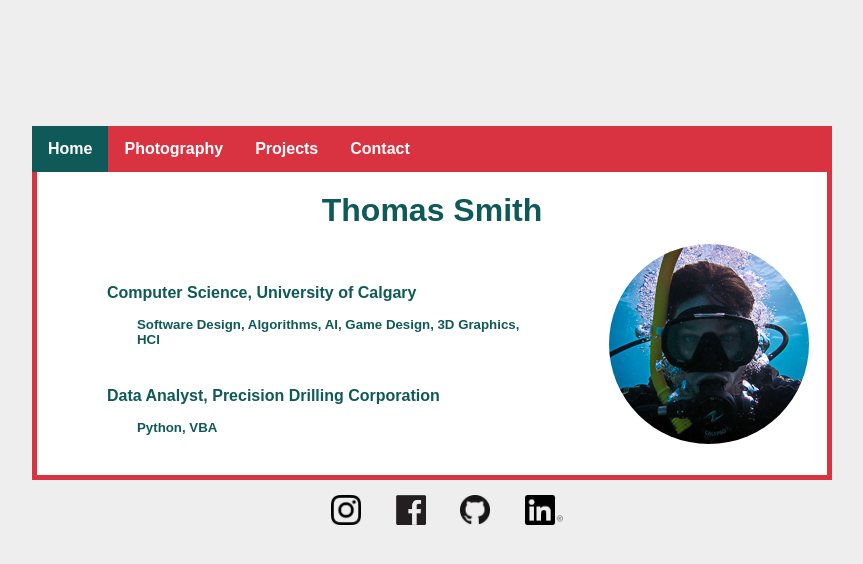
After one commit to TomJSmith/TomJSmith.github.io, a PHP site: page /mainPage.php in a window 1280 px wide. The commit adds this page. Shown: the top 564 px of the page, without its empty margins (208-1071 px from the left). Run offline with PHP 8.4, Linux system fonts and the light colour scheme.

Commit message:
changed all .html files to .php in preperation of php implementataion. Updated the contact page to have html forms. Changed a bit on the home page.

```diff
--- a/css/mainPage.css
+++ b/css/mainPage.css
@@ -5,19 +5,22 @@ body {
   text-align: center;
   color: #0F5959;
   background-image: image();
-  background-color: #EEEEEE
+  background-color: #EEE;
 }
 
-div.mainFrame {
+.mainFrame {
   background-color: #FFFFFF;
-  margin: 180px auto;
-  margin-bottom: 0px;
+  width: 90%;
+  margin-left: auto;
+  margin-right: auto;
+  margin-top: 10%;
   display: block;
+  min-width: 500px;
   max-width: 800px;
 
 }
 
-div.contentFrame {
+.contentFrame {
   overflow: hidden;
   text-align: left;
   border-color: #D93240;
@@ -28,37 +31,43 @@ div.contentFrame {
   border-top-width: 0px;
 }
 
-div.menuBar {
+.menuBar {
   color: #FFFFFF;
   text-align: center;
   background-color: #D93240;
 }
 
-div.heading {
+.contactFormFrame {
+  width: inherit;
+  margin: 12%;
+  margin-top: 4%;
+}
+
+.heading {
   text-align: center;
   margin: 15px;
-  margin-top: 40px;
+  margin-top: 20px;
 }
 
-div.resume {
+.resume {
   margin: 30px;
   padding-right: 10px
   width: inherit;
 }
 
-div.contact {
+.contact {
   padding: 50px;
   padding-top: 20px;
   padding-right: 10px
   width: inherit;
 }
 
-div.right {
+.right {
   float: right;
   width: 30%;
 }
 
-div.left {
+.left {
   float: left;
   width: 70%;
   overflow: hidden;
@@ -67,8 +76,9 @@ div.left {
 .circleImage {
   display: block;
   margin: auto;
+  border-width: 0px;
   border-radius: 50%;
-  padding-bottom:20px;
+  margin-bottom:20px;
 }
 
 .socialLinks {
@@ -77,6 +87,65 @@ div.left {
 
 .socialIcon {
   margin:15px;
+}
+
+.resumeItem {
+  margin: 40px;
+}
+
+.resumeItem h4 {
+  margin: 0;
+  margin-bottom: 15px;
+}
+
+.resumeItem h5 {
+  margin: 0;
+  margin-left: 30px;
+}
+
+input {
+  width: 60%;
+  padding: 8px;
+  border-radius: 6px;
+  border-style: solid;
+  border-width: thin;
+  border-color: #CCC;
+}
+
+input:focus {
+  outline:none;
+}
+
+textarea {
+  width: 96%;
+  height: 200px;
+  padding: 8px;
+  resize: none;
+  border-radius: 6px;
+  border-style: solid;
+  border-width: thin;
+  border-color: #CCC;
+}
+
+textarea:focus {
+  outline: none;
+}
+
+button {
+  float: right;
+  margin-top: 10px;
+  padding: 10px;
+  padding-left: 15px;
+  padding-right: 15px;
+  color: #FFF;
+  font-size: 18px;
+  background-color: #D93240;
+  border-width: 0px;
+  border-radius: 4px;
+}
+
+button:focus {
+  outline: none;
 }
 
 ul {
@@ -117,17 +186,3 @@ li a:active {
 h1 {
   margin: 0px;
 }
-
-.resumeItem {
-  margin: 40px;
-}
-
-.resumeItem h4 {
-  margin: 0;
-  margin-bottom: 15px;
-}
-
-.resumeItem h5 {
-  margin: 0;
-  margin-left: 30px;
-}
--- /dev/null
+++ b/mainPage.php
@@ -0,0 +1,45 @@
+<!DOCTYPE html>
+<html>
+<head>
+<title>Thomas Smith</title>
+<link rel="stylesheet" href="css/mainPage.css">
+</head>
+<body>
+<div class="mainFrame">
+  <div class="menuBar">
+    <ul>
+      <li><a href="mainPage.php" style="background-color: #0F5959">Home</a></li>
+      <li><a href="photography.php">Photography</a></li>
+      <li><a href="projects.php">Projects</a></li>
+      <li><a href="contact.php">Contact</a></li>
+    </ul>
+  </div>
+  <div class="contentFrame">
+    <div class="heading">
+      <h1>Thomas Smith</h1>
+    </div>
+    <div class="left">
+      <div class="resume">
+        <div class="resumeItem">
+          <h4>Computer Science, University of Calgary</h4>
+          <h5>Software Design, Algorithms, AI, Game Design, 3D Graphics, HCI</h5>
+        </div>
+        <div class="resumeItem">
+            <h4>Data Analyst, Precision Drilling Corporation</h4>
+            <h5>Python, VBA</h5>
+        </div>
+      </div>
+    </div>
+    <div class="right">
+      <img src="scubaProfile.jpg" class="circleImage" height="200px" width="200px"/>
+    </div>
+  </div>
+</div>
+<div class="socialLinks">
+  <a href="https://www.instagram.com/thom_john/"><img src="instagram.png" class="socialIcon" height="30px" width="30px"/></a>
+  <a href="https://www.facebook.com/profile.php?id=1081272861"><img src="facebook-black.png" class="socialIcon" height="30px" width="30px"/></a>
+  <a href="https://github.com/TomJSmith"><img src="github.png" class="socialIcon" height="30px" width="30px"/></a>
+  <a href="https://ca.linkedin.com/in/thomas-smith-39686289"><img src="linkedin.png" class="socialIcon" height="30px" width="38px"/></a>
+</div>
+</body>
+</html>
```
Also changed, not shown: contact.html (deleted, +0 -42 lines), contact.php (added, +38 -0 lines), photography.php (added, +30 -0 lines), projects.php (added, +30 -0 lines), wip.html (renamed from mainPage.html, +3 -18 lines), scubaProfile.jpg (added).
